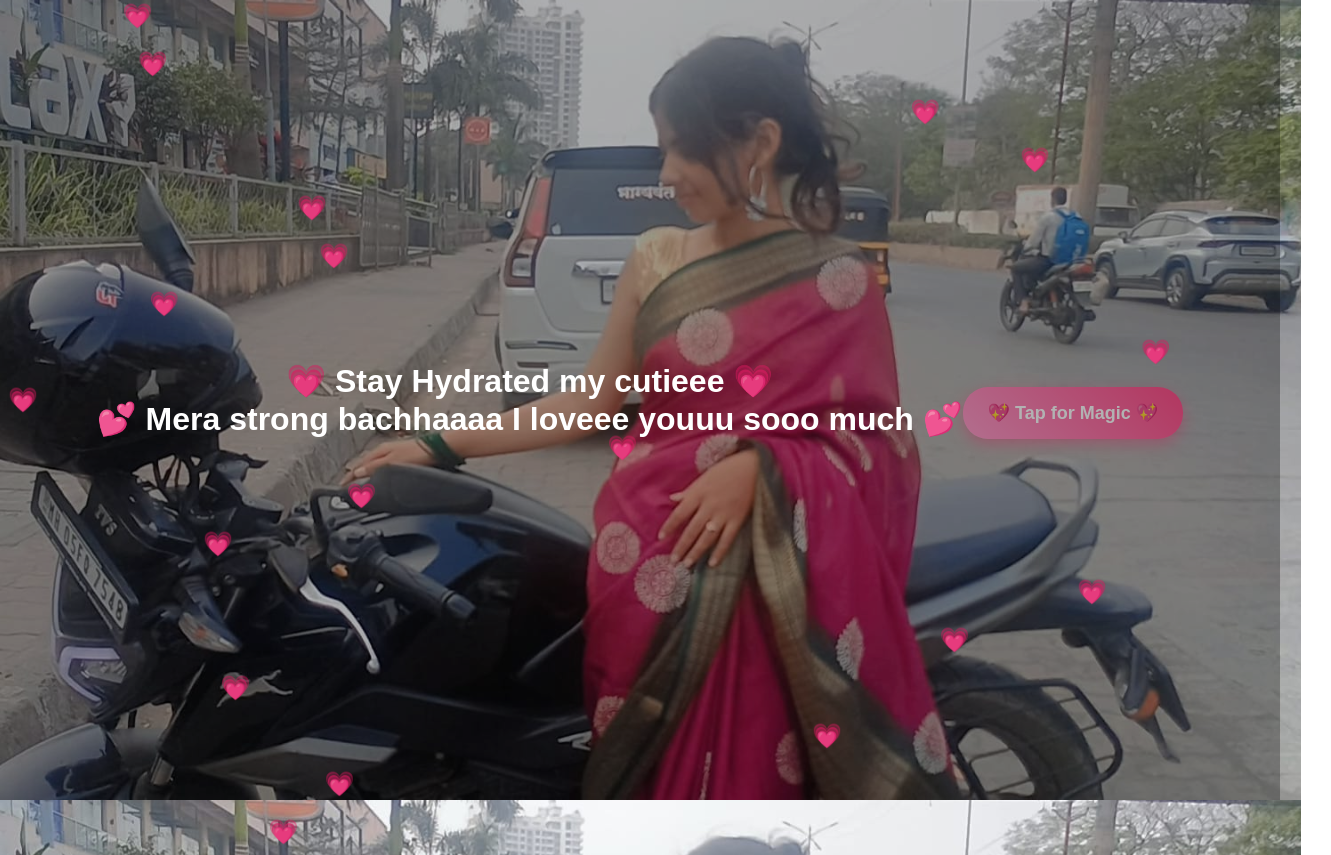
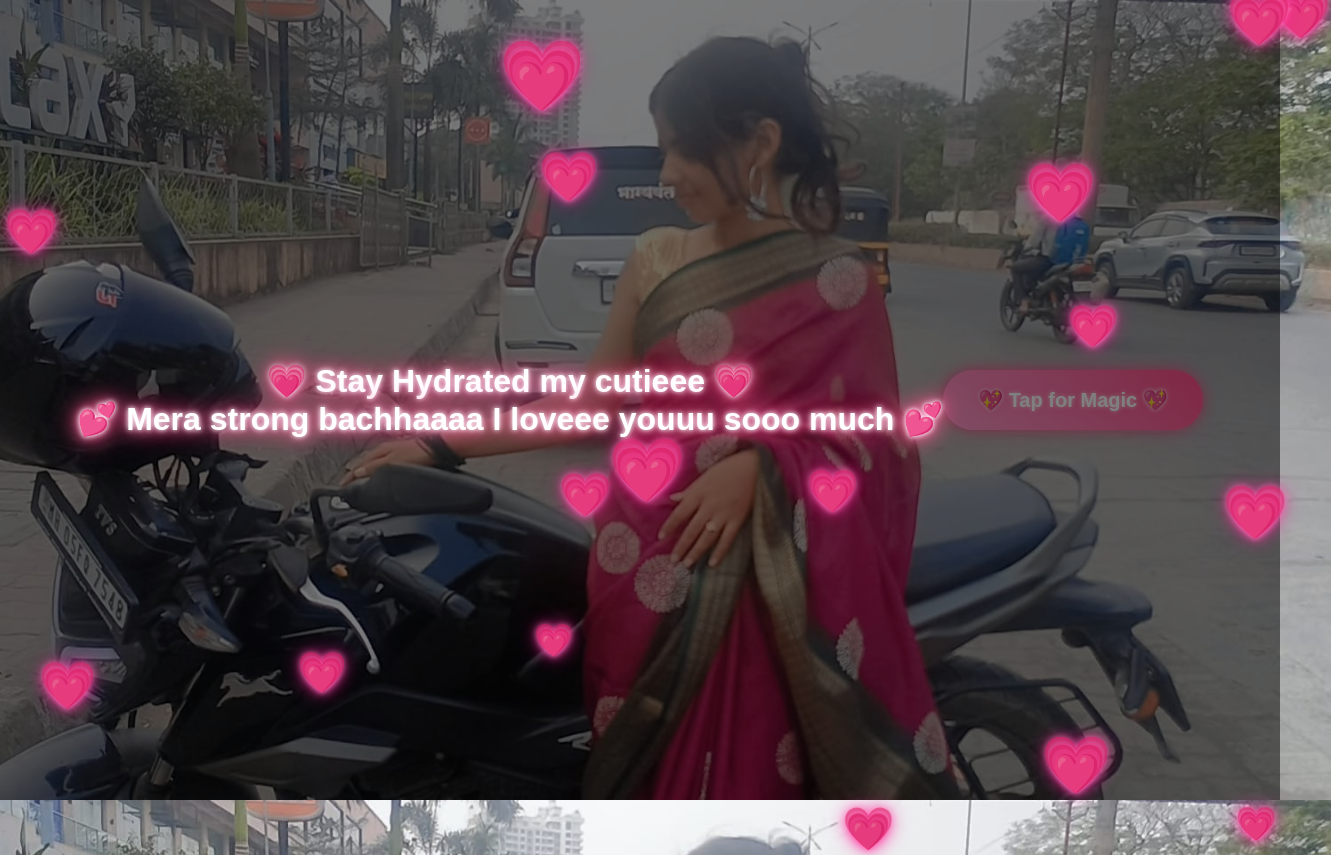
Before and after one commit to Dhruvv-QA/For-Pratima, a plain HTML site: page index.html in a window 1280 px wide. Shown: the top 855 px of the page, 1331 px wide, since content can reach past the window. Drawn offline with Linux system fonts and the light colour scheme.

Commit message:
Update index.html

```diff
--- a/index.html
+++ b/index.html
@@ -28,36 +28,63 @@ body {
   left: 0;
   width: 100%;
   height: 100%;
-  background: rgba(0, 0, 0, 0.3);
+  background: rgba(0, 0, 0, 0.5);
   pointer-events: none;
 }
 
 /* 🔥 BUTTON */
 .magic-btn {
-  padding: 15px 25px;
-  font-size: 18px;
-  border: none;
-  border-radius: 25px;
+  padding: 18px 35px;
+  font-size: 20px;
+  border-radius: 30px;
+
   background: linear-gradient(45deg, #ff9ecb, #ff4d88);
   color: white;
   font-weight: bold;
-  margin-top: 25px;
+
   cursor: pointer;
-  box-shadow: 0 5px 15px rgba(255, 77, 136, 0.5);
+  border: none;
+
+  box-shadow:
+    0 0 10px rgba(255, 77, 136, 0.6),
+    0 0 20px rgba(255, 77, 136, 0.6);
+
+  text-shadow: 0 0 5px #fff, 0 0 10px #ff4d88;
+
+  transition: 0.3s ease;
 }
 
+.magic-btn:hover {
+  transform: scale(1.1);
+
+  box-shadow:
+    0 0 20px #ff4d88,
+    0 0 40px #ff4d88;
+}
 /* TEXT */
 h1 {
-  color: white;
+  color: #ffffff;
   text-align: center;
   z-index: 1;
+
+  text-shadow:
+    0 0 5px #fff,
+    0 0 10px #ff9ecb,
+    0 0 20px #ff4d88,
+    0 0 30px #ff4d88;
 }
 
 /* HEART */
 .heart {
   position: absolute;
   color: #ff69b4;
-  font-size: 24px;
+  font-size: 30px;
+
+  text-shadow:
+    0 0 5px #ff69b4,
+    0 0 10px #ff69b4,
+    0 0 20px #ff1493;
+
   animation: float 5s linear infinite;
 }
 
@@ -96,15 +123,22 @@ function createHeart() {
   const heart = document.createElement("div");
   heart.classList.add("heart");
   heart.innerHTML = "💗";
+
   heart.style.left = Math.random() * 100 + "vw";
+
+  /* 👇 YE ADD KAR */
+  heart.style.fontSize = (Math.random() * 40 + 30) + "px";
+
+  heart.style.animationDuration = (Math.random() * 2 + 3) + "s";
 
   document.body.appendChild(heart);
 
-  setTimeout(() => heart.remove(), 5000);
+  setTimeout(() => {
+    heart.remove();
+  }, 5000);
 }
 
 setInterval(createHeart, 150);
 </script>
-
 </body>
 </html>
```
